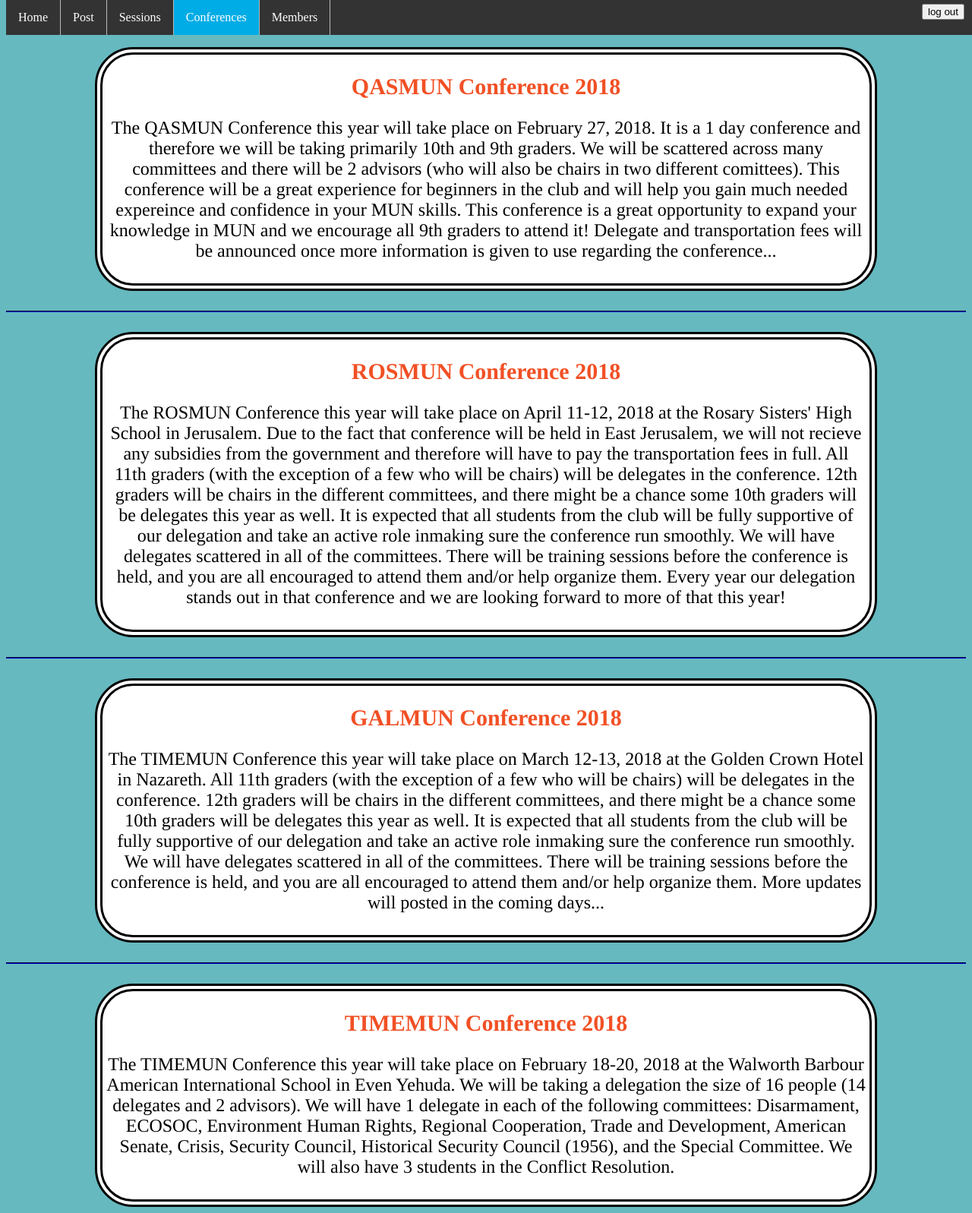
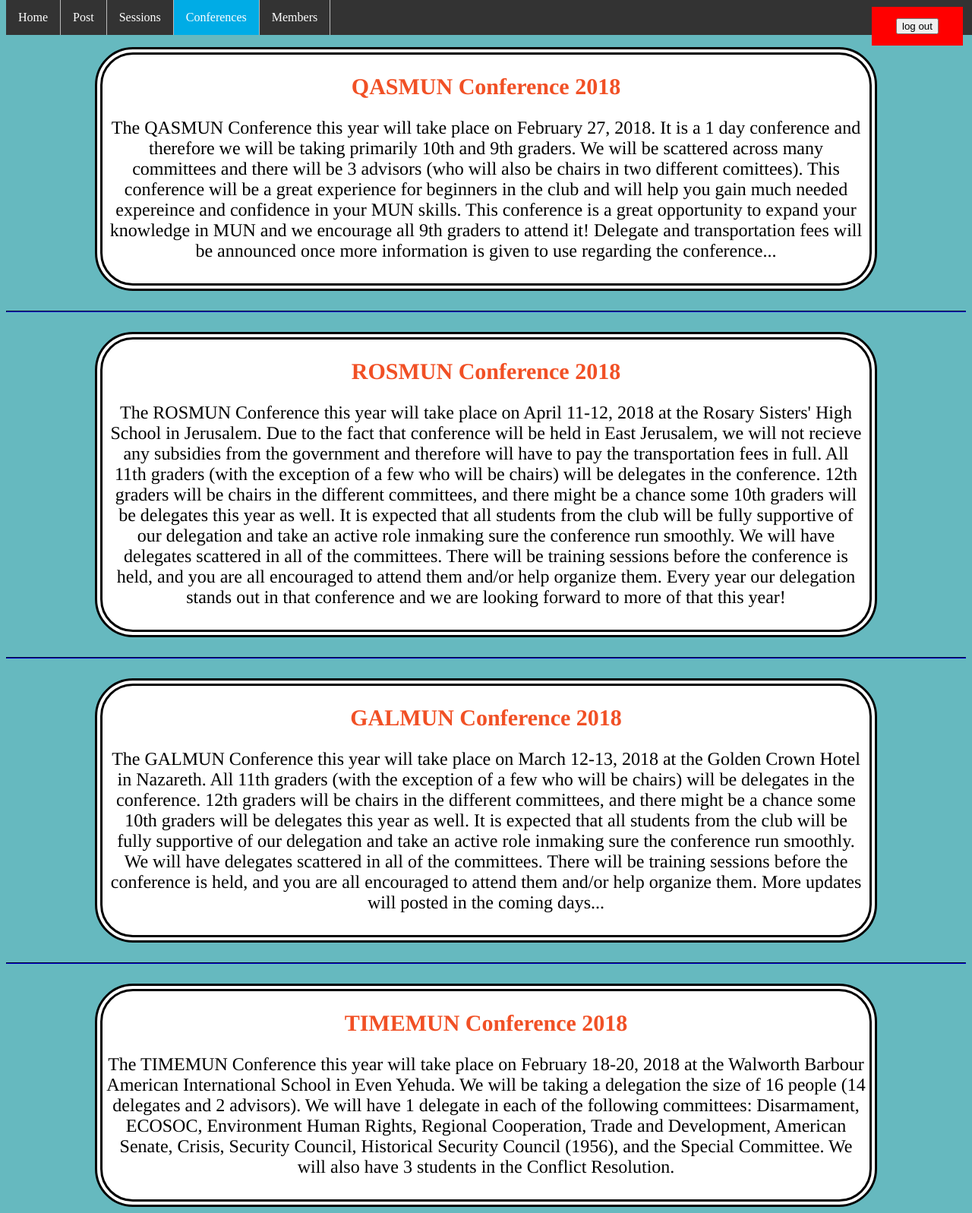
Before and after one commit to naim18-meet/cd-lab3-y2yl2, a Flask app: page /conferences in a window 1280 px wide. Shown: the whole page at 76% size. Run offline with Flask 2, Linux system fonts and the light colour scheme.

Commit message:
fixed logout button and other things

```diff
--- a/static/stylesheets/conferences_style.css
+++ b/static/stylesheets/conferences_style.css
@@ -49,3 +49,17 @@ ul {
    right:10px;
    top:5px;
 }
+
+#logout_button {
+    background-color: red;
+    border: none;
+    color: white;
+    padding: 15px 32px;
+    text-align: center;
+    text-decoration: none;
+    display: inline-block;
+    margin: 4px 2px;
+    cursor: pointer;
+    font-size: 10px;
+    font-family: Times;
+}
--- a/templates/conferences.html
+++ b/templates/conferences.html
@@ -13,8 +13,8 @@
   <li><a href="{{url_for('members')}}">Members</a></li>
 </ul>
 
-<form align="right" name="form1" method="post" action="log_out.php">
-  <label class="logoutLblPos">
+<form align="right" name="form1" method="post" action="log_out.php" style="z-index: +1;">
+  <label class="logoutLblPos" id="logout_button">
   <input name="submit2" type="submit" id="submit2" value="log out">
   </label>
 </form>
@@ -27,7 +27,7 @@
 
   <div class="border">
     <h1 style="font-family: Times; font-size: 30px; color: #f15025">QASMUN Conference 2018</h1>
-    <p style="font-family: Times; font-size: 24px">The QASMUN Conference this year will take place on February 27, 2018. It is a 1 day conference and therefore we will be taking primarily 10th and 9th graders. We will be scattered across many committees and there will be 2 advisors (who will also be chairs in two different comittees). This conference will be a great experience for beginners in the club and will help you gain much needed expereince and confidence in your MUN skills. This conference is a great opportunity to expand your knowledge in MUN and we encourage all 9th graders to attend it! Delegate and transportation fees will be announced once more information is given to use regarding the conference...</p>
+    <p style="font-family: Times; font-size: 24px">The QASMUN Conference this year will take place on February 27, 2018. It is a 1 day conference and therefore we will be taking primarily 10th and 9th graders. We will be scattered across many committees and there will be 3 advisors (who will also be chairs in two different comittees). This conference will be a great experience for beginners in the club and will help you gain much needed expereince and confidence in your MUN skills. This conference is a great opportunity to expand your knowledge in MUN and we encourage all 9th graders to attend it! Delegate and transportation fees will be announced once more information is given to use regarding the conference...</p>
   </div>
 
 <br>
@@ -45,7 +45,7 @@
 
   <div class="border">
     <h1 style="font-family: Times; font-size: 30px; color: #f15025">GALMUN Conference 2018</h1>
-    <p style="font-family: Times; font-size: 24px">The TIMEMUN Conference this year will take place on March 12-13, 2018 at the Golden Crown Hotel in Nazareth. All 11th graders (with the exception of a few who will be chairs) will be delegates in the conference. 12th graders will be chairs in the different committees, and there might be a chance some 10th graders will be delegates this year as well. It is expected that all students from the club will be fully supportive of our delegation and take an active role inmaking sure the conference run smoothly. We will have delegates scattered in all of the committees. There will be training sessions before the conference is held, and you are all encouraged to attend them and/or help organize them. More updates will posted in the coming days...</p>
+    <p style="font-family: Times; font-size: 24px">The GALMUN Conference this year will take place on March 12-13, 2018 at the Golden Crown Hotel in Nazareth. All 11th graders (with the exception of a few who will be chairs) will be delegates in the conference. 12th graders will be chairs in the different committees, and there might be a chance some 10th graders will be delegates this year as well. It is expected that all students from the club will be fully supportive of our delegation and take an active role inmaking sure the conference run smoothly. We will have delegates scattered in all of the committees. There will be training sessions before the conference is held, and you are all encouraged to attend them and/or help organize them. More updates will posted in the coming days...</p>
   </div>
 
 <br>
--- a/templates/home.html
+++ b/templates/home.html
@@ -23,8 +23,8 @@
   <li><a href="{{url_for('members')}}">Members</a></li>
 </ul>
 
-<form align="right" name="form1" method="post" action="log_out.php">
-  <label class="logoutLblPos">
+<form align="right" name="form1" method="post" action="log_out.php" style="z-index: +1;">
+  <label class="logoutLblPos" id="logout_button">
   <input name="submit2" type="submit" id="submit2" value="log out">
   </label>
 </form>
@@ -93,7 +93,7 @@
     <div id="money_image"><img src="../static/images/members.png" width="200" height="200"></div>
 
   <h1>Experiences Within the Club</h1>
-    <p>Club memebrs get to go to MUN conferences accross the country and abroad, where they meet with students from other schools and sit down in committees with one another to debate a certain topic. These conferences range in difficulty and duration, wich some conferences going on for 3 days. There is also an annual trip where the club usually meets with an ambassador of a certain country.</p>
+    <p>Club memebrs get to go to MUN conferences accross the country and abroad, where they meet with students from other schools and sit down in committees with one another to debate a certain topic. These conferences range in difficulty and duration, which some conferences going on for 3 days. There is also an annual trip where the club usually meets with an ambassador of a certain country.</p>
 
   <h1>Social Aspect</h1>
     <p>There is one big social network which is between the students in the club. Sub-groups are the networks in each grade and network of students in charge (Secretary General and deputy Secretary Generals) with the director. There is also a network between students who will be chairs in our school’s annual conference, and in this network are also the students in charge of the club as well as the director. Sub-sub-groups would be connections between groups of friends within each grade. Due to the complexity of the club and the many layers of networks it is very difficult to decide how many connections there are.The strongest connections are the ones between groups of friends within each class. But occasionally there are connections between students from different classes or even grades that are very strong.
--- a/templates/members.html
+++ b/templates/members.html
@@ -20,8 +20,8 @@
   <li><a class="active" href="{{url_for('members')}}">Members</a></li>
 </ul>
 
-<form align="right" name="form1" method="post" action="log_out.php">
-  <label class="logoutLblPos">
+<form align="right" name="form1" method="post" action="log_out.php" style="z-index: +1;">
+  <label class="logoutLblPos" id="logout_button">
   <input name="submit2" type="submit" id="submit2" value="log out">
   </label>
 </form>
--- a/templates/post.html
+++ b/templates/post.html
@@ -24,8 +24,8 @@
   <li><a href="{{url_for('members')}}">Members</a></li>
 </ul>
 
-<form align="right" name="form1" method="post" action="log_out.php">
-  <label class="logoutLblPos">
+<form align="right" name="form1" method="post" action="log_out.php" style="z-index: +1;">
+  <label class="logoutLblPos" id="logout_button">
   <input name="submit2" type="submit" id="submit2" value="log out">
   </label>
 </form>
--- a/templates/sessions.html
+++ b/templates/sessions.html
@@ -13,8 +13,8 @@
   <li><a href="{{url_for('members')}}">Members</a></li>
 </ul>
 
-<form align="right" name="form1" method="post" action="log_out.php">
-  <label class="logoutLblPos">
+<form align="right" name="form1" method="post" action="log_out.php" style="z-index: +1;">
+  <label class="logoutLblPos" id="logout_button">
   <input name="submit2" type="submit" id="submit2" value="log out">
   </label>
 </form>
```
Also changed, not shown: static/stylesheets/home_style.css (+14 -0 lines), static/stylesheets/members_style.css (+14 -0 lines), static/stylesheets/post_style.css (+14 -0 lines), static/stylesheets/sessions_style.css (+14 -0 lines).
